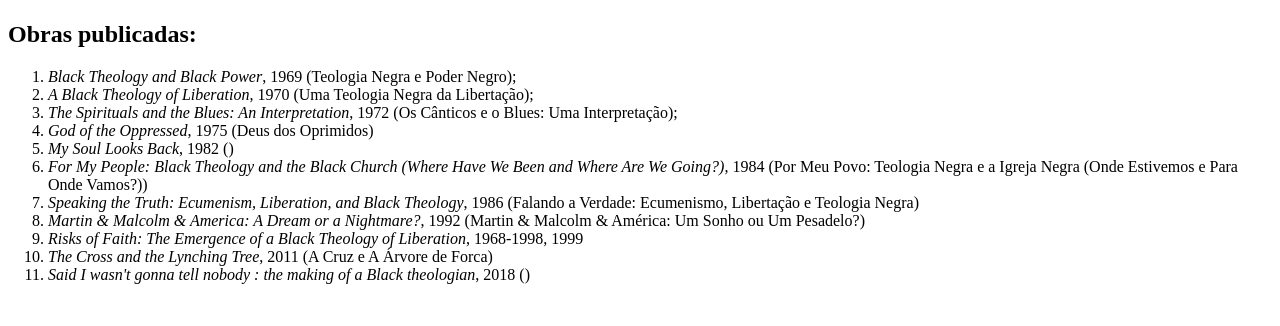
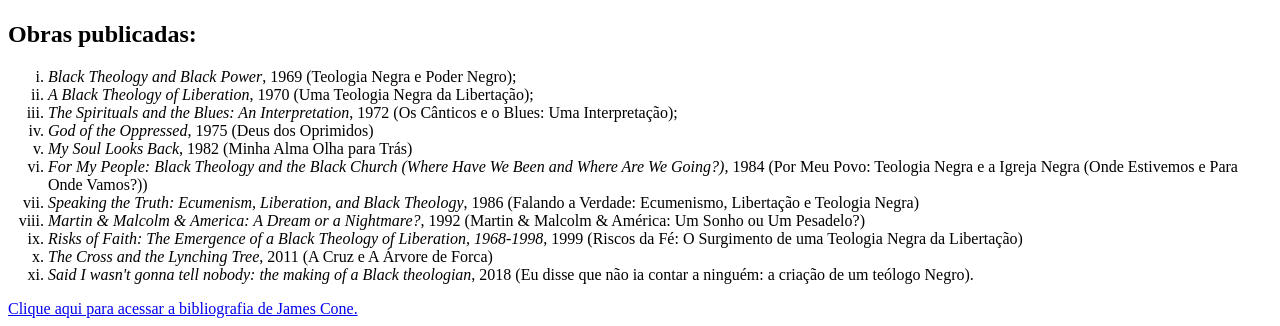
Before and after one commit to jonsdamaceno/atividade_aula6, a plain HTML site: page index.html in a window 1280 px wide. Shown: the part 523-849 px from the top of the page. Before the commit the page ends 823 px from the top, so only its background shows below. Drawn offline with Linux system fonts and the light colour scheme.

Commit message:
feat: arquivo finalizado

```diff
--- a/index.html
+++ b/index.html
@@ -25,23 +25,27 @@
 
 <section>
     <h2>Obras publicadas:</h2>
-        <ol>
+        <ol type="i">
             <li><i>Black Theology and Black Power</i>, 1969 (Teologia Negra e Poder Negro);</li>
             <li><i>A Black Theology of Liberation</i>, 1970 (Uma Teologia Negra da Libertação);</li>
             <li><i>The Spirituals and the Blues: An Interpretation</i>, 1972 (Os Cânticos e o Blues: Uma Interpretação);</li>
             <li><i>God of the Oppressed</i>, 1975 (Deus dos Oprimidos)</li>
-            <li><i>My Soul Looks Back</i>, 1982 ()</li>
+            <li><i>My Soul Looks Back</i>, 1982 (Minha Alma Olha para Trás)</li>
             <li><i>For My People: Black Theology and the Black Church (Where Have We Been and Where Are We Going?)</i>, 1984 (Por Meu Povo:
                 Teologia Negra e a Igreja Negra (Onde Estivemos e Para Onde Vamos?))</li>
             <li><i>Speaking the Truth: Ecumenism, Liberation, and Black Theology</i>, 1986 (Falando a Verdade: Ecumenismo, Libertação e Teologia
                 Negra)</li>
             <li><i>Martin & Malcolm & America: A Dream or a Nightmare?</i>, 1992 (Martin & Malcolm & América: Um Sonho ou Um Pesadelo?)</li>
-            <li><i>Risks of Faith: The Emergence of a Black Theology of Liberation</i>, 1968-1998, 1999</li>
+            <li><i>Risks of Faith: The Emergence of a Black Theology of Liberation, 1968-1998</i>, 1999 (Riscos da Fé: O Surgimento de uma Teologia
+                Negra da Libertação)</li>
             <li><i>The Cross and the Lynching Tree</i>, 2011 (A Cruz e A Árvore de Forca)</li>
-            <li><i>Said I wasn't gonna tell nobody : the making of a Black theologian</i>, 2018 ()</li>
+            <li><i>Said I wasn't gonna tell nobody: the making of a Black theologian</i>, 2018 (Eu disse que não ia contar a ninguém: a criação
+                de um teólogo Negro).</li>
         </ol>
 </section>
 
+<a href="https://www.amazon.com.br/s?k=james+cone&crid=3EV2LCXDY86PG&sprefix=james+cone%2Caps%2C1215&ref=nb_sb_ss_ts-doa-p_1_10" target="_blank">
+Clique aqui para acessar a bibliografia de James Cone.</a>
 
 </body>
 </html>
```
